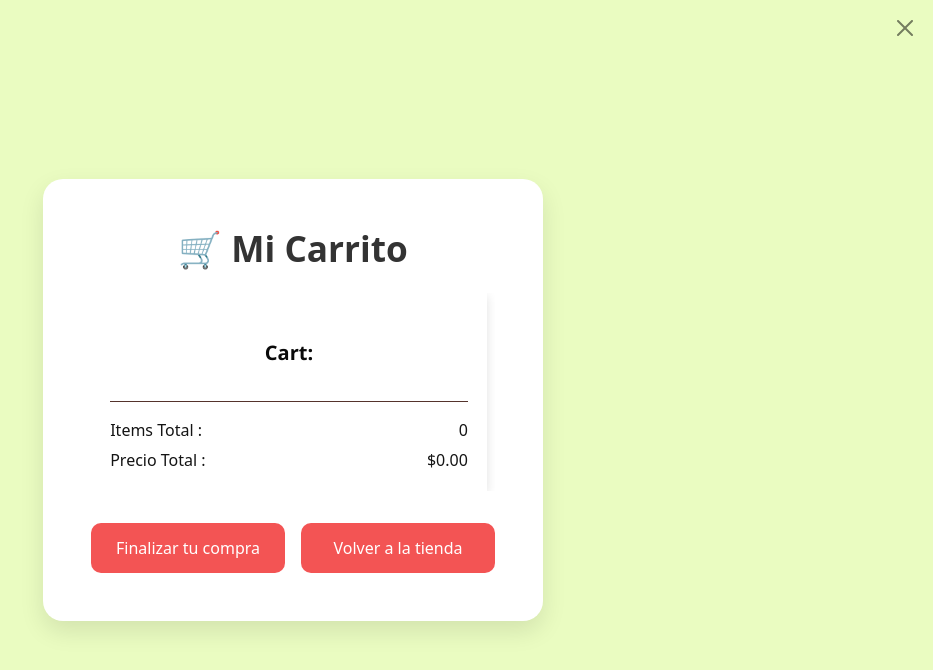
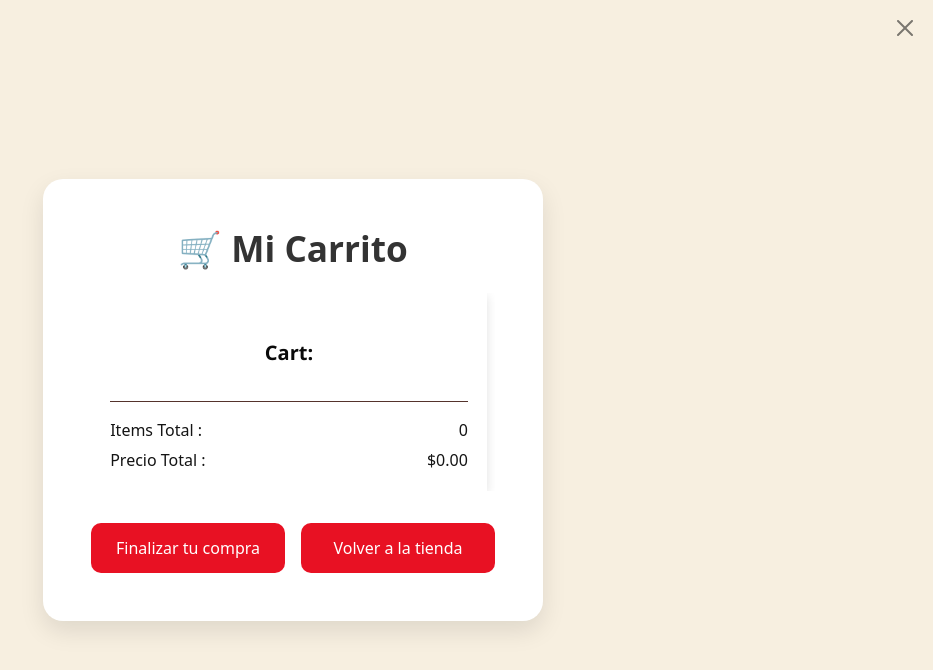
Before and after one commit to MurielSalbador/RubioHnos, a React (Vite) app in the folder Mayorista-Cliente/: page /cart in a window 1280 px wide. Shown: the top 670 px of the page, without its empty margins (347-1280 px from the left). Built offline with nearby package versions, Linux system fonts and the light colour scheme.

Commit message:
css final change

```diff
--- a/Mayorista-Cliente/src/components/pages/cart/Cart/ProductList.jsx
+++ b/Mayorista-Cliente/src/components/pages/cart/Cart/ProductList.jsx
@@ -28,7 +28,9 @@ export default function ProductList({ search = "" }) {
 
 
   // 🔹 Filtrado según buscador
-  const filteredProducts = products.filter((product) => {
+const filteredProducts = products
+  .filter((product) => product.available) // 👈 solo productos disponibles
+  .filter((product) => {
     const title = product.title?.toLowerCase() || "";
     const brand = product.brand?.toLowerCase() || "";
     const category = product.category?.toLowerCase() || "";
--- a/Mayorista-Cliente/src/components/pages/cart/cartHeader/CartHeader.module.css
+++ b/Mayorista-Cliente/src/components/pages/cart/cartHeader/CartHeader.module.css
@@ -1,6 +1,6 @@
 .main {
   min-height: 100vh;
-  background-color: #eafcc1; ;
+  background-color: #f7efe0; ;
   display: flex;
   justify-content: center;
   align-items: center;
@@ -55,7 +55,7 @@
 
 .classButton a {
   flex: 1;
-  background-color: #f35454;
+  background-color: rgb(232, 17, 35);
   color: white;
   padding: 0.8rem 1rem;
   text-align: center;
```
